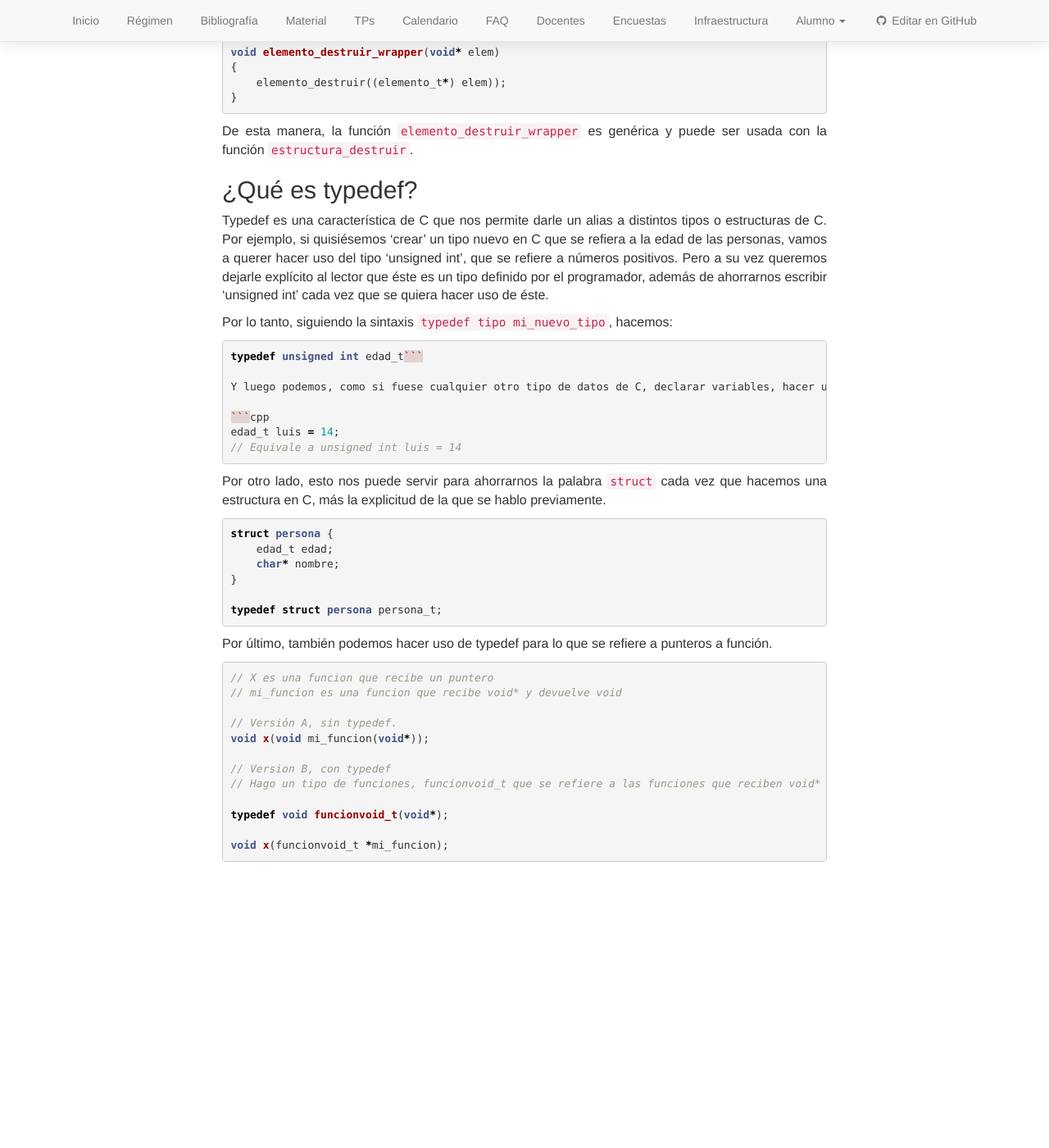
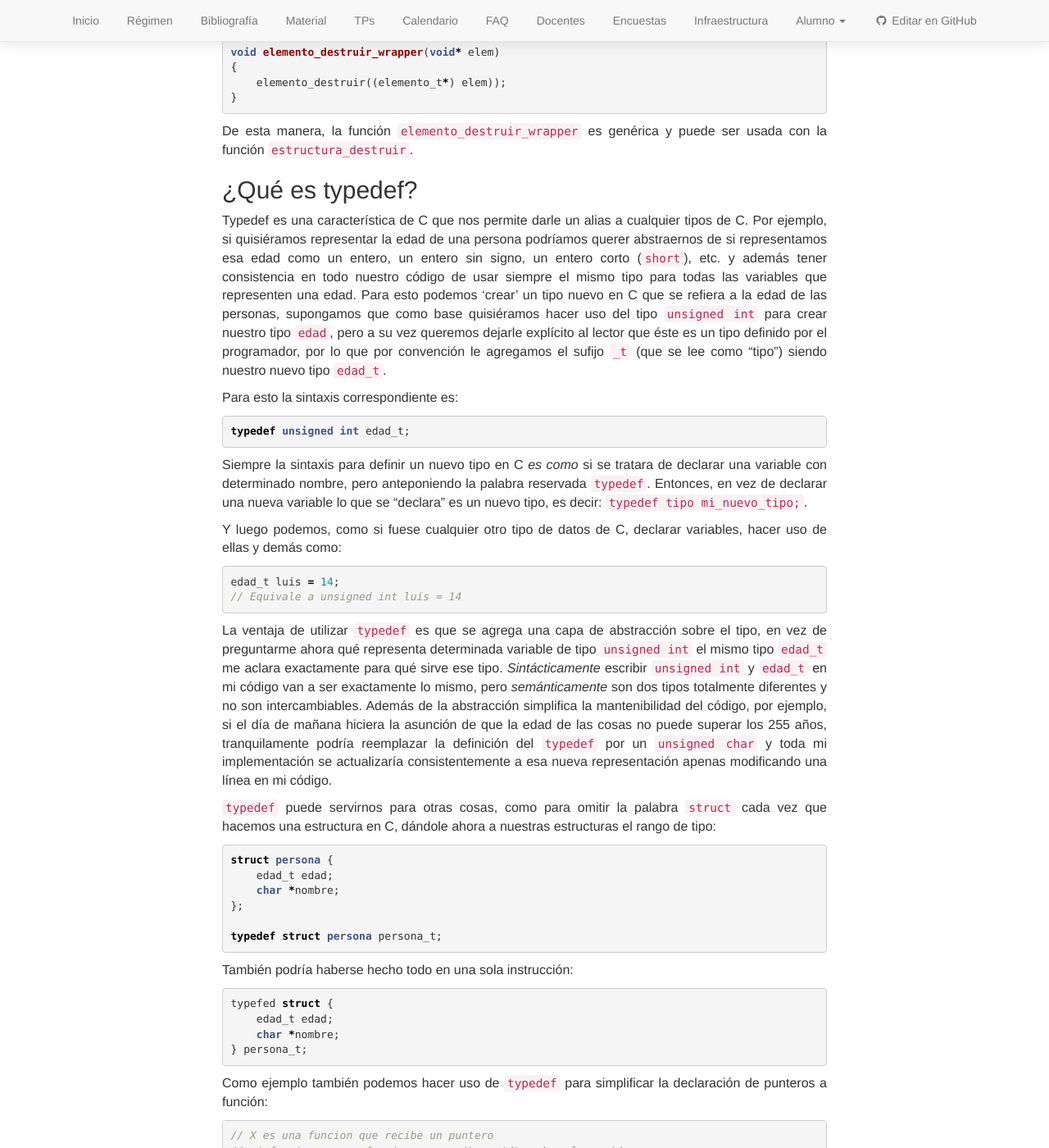
Before and after one commit to algoritmos-rw/algoritmos, a Jekyll site: the page built from static/faq/lenguaje-c.md, in a window 1280 px wide and 1400 px high, scrolled down 3042 px. Shown: the whole window at 82% size. Built offline with Jekyll 4.4.1, drawn with Linux system fonts in a browser that asks for light colours; nearby versions of some CDN libraries; before the commit the page ends 4103 px from its top, so only the background shows below that.

Commit message:
Cambios en typedef
Estaba corrigiendo un error en el MD de la sección de typedefs y terminé reescribiendo todo el capítulo ;).

````diff
--- a/static/faq/lenguaje-c.md
+++ b/static/faq/lenguaje-c.md
@@ -139,34 +139,46 @@ De esta manera, la función `elemento_destruir_wrapper` es genérica y puede ser
 
 ## ¿Qué es typedef?
 
-Typedef es una característica de C que nos permite darle un alias a distintos tipos o estructuras de C. Por ejemplo, si quisiésemos 'crear' un tipo nuevo en C que se refiera a la edad de las personas, vamos a querer hacer uso del tipo 'unsigned int', que se refiere a números positivos. Pero a su vez queremos dejarle explícito al lector que éste es un tipo definido por el programador, además de ahorrarnos escribir 'unsigned int' cada vez que se quiera hacer uso de éste.
+Typedef es una característica de C que nos permite darle un alias a cualquier tipos de C. Por ejemplo, si quisiéramos representar la edad de una persona podríamos querer abstraernos de si representamos esa edad como un entero, un entero sin signo, un entero corto (`short`), etc. y además tener consistencia en todo nuestro código de usar siempre el mismo tipo para todas las variables que representen una edad. Para esto podemos 'crear' un tipo nuevo en C que se refiera a la edad de las personas, supongamos que como base quisiéramos hacer uso del tipo `unsigned int` para crear nuestro tipo `edad`, pero a su vez queremos dejarle explícito al lector que éste es un tipo definido por el programador, por lo que por convención le agregamos el sufijo `_t` (que se lee como "tipo") siendo nuestro nuevo tipo `edad_t`.
 
-
-Por lo tanto, siguiendo la sintaxis `typedef tipo mi_nuevo_tipo`, hacemos:
+Para esto la sintaxis correspondiente es:
 
 ```cpp
-typedef unsigned int edad_t```
+typedef unsigned int edad_t;
+```
 
-Y luego podemos, como si fuese cualquier otro tipo de datos de C, declarar variables, hacer uso de ellas y demas como:
+Siempre la sintaxis para definir un nuevo tipo en C _es como_ si se tratara de declarar una variable con determinado nombre, pero anteponiendo la palabra reservada `typedef`. Entonces, en vez de declarar una nueva variable lo que se "declara" es un nuevo tipo, es decir: `typedef tipo mi_nuevo_tipo;`.
+
+Y luego podemos, como si fuese cualquier otro tipo de datos de C, declarar variables, hacer uso de ellas y demás como:
 
 ```cpp
 edad_t luis = 14;
 // Equivale a unsigned int luis = 14
 ```
 
-Por otro lado, esto nos puede servir para ahorrarnos la palabra `struct` cada vez que hacemos una estructura en C, más la explicitud de la que se hablo previamente.
+La ventaja de utilizar `typedef` es que se agrega una capa de abstracción sobre el tipo, en vez de preguntarme ahora qué representa determinada variable de tipo `unsigned int` el mismo tipo `edad_t` me aclara exactamente para qué sirve ese tipo. _Sintácticamente_ escribir `unsigned int` y `edad_t` en mi código van a ser exactamente lo mismo, pero _semánticamente_ son dos tipos totalmente diferentes y no son intercambiables. Además de la abstracción simplifica la mantenibilidad del código, por ejemplo, si el día de mañana hiciera la asunción de que la edad de las cosas no puede superar los 255 años, tranquilamente podría reemplazar la definición del `typedef` por un `unsigned char` y toda mi implementación se actualizaría consistentemente a esa nueva representación apenas modificando una línea en mi código.
+
+`typedef` puede servirnos para otras cosas, como para omitir la palabra `struct` cada vez que hacemos una estructura en C, dándole ahora a nuestras estructuras el rango de tipo:
 
 ```cpp
 struct persona {
     edad_t edad;
-    char* nombre;
-}
+    char *nombre;
+};
 
 typedef struct persona persona_t;
 ```
 
+También podría haberse hecho todo en una sola instrucción:
 
-Por último, también podemos hacer uso de typedef para lo que se refiere a punteros a función.
+```cpp
+typefed struct {
+    edad_t edad;
+    char *nombre;
+} persona_t;
+```
+
+Como ejemplo también podemos hacer uso de `typedef` para simplificar la declaración de punteros a función:
 
 ```cpp
 // X es una funcion que recibe un puntero
````
